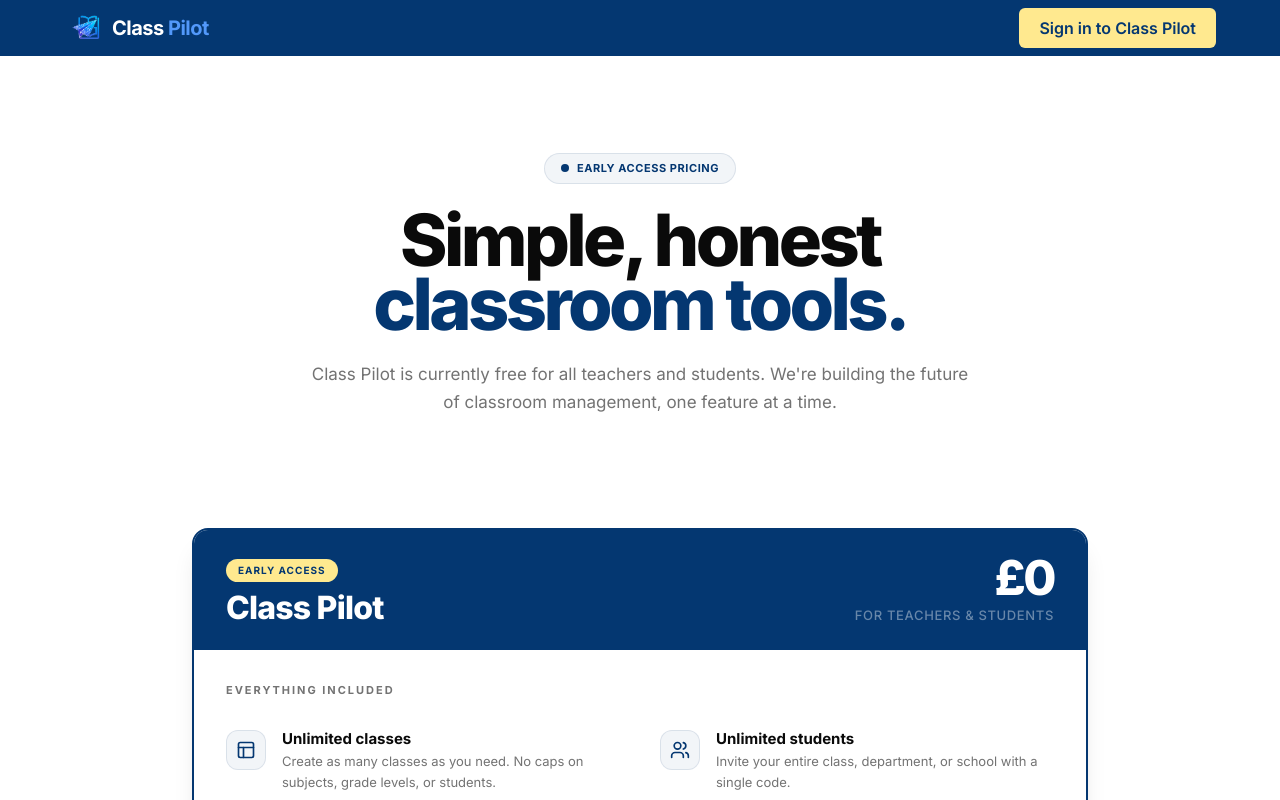
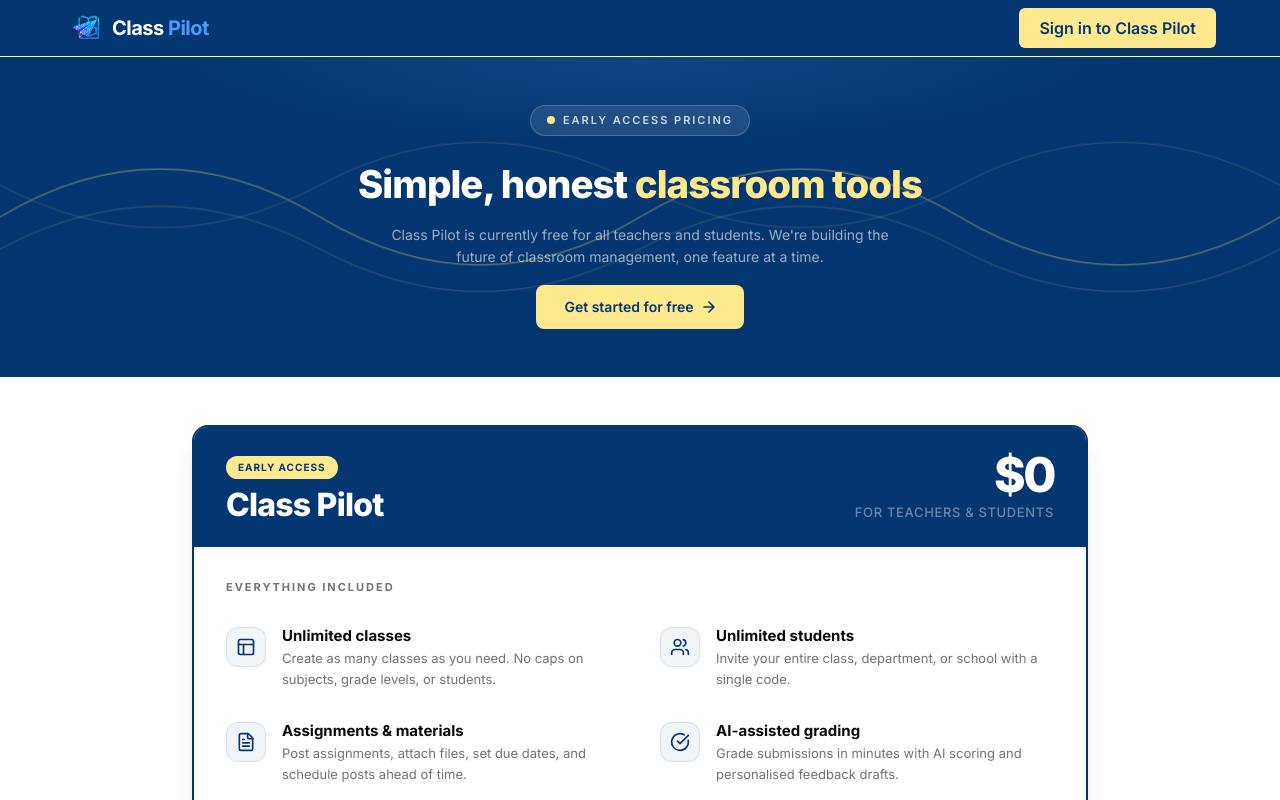
Before and after one commit to ahmed-hashamm/class-pilot, a Next.js app: page /pricing in a window 1280 px wide. Shown: the top 800 px of the page. Built offline with nearby package versions, Linux system fonts and the light colour scheme; no server answers.

Commit message:
small data refactoring

```diff
--- a/src/app/(marketing)/pricing/page.tsx
+++ b/src/app/(marketing)/pricing/page.tsx
@@ -1,6 +1,6 @@
 "use client";
 
-import { cn } from "@/lib/utils";
+import MarketingPagesLayout from "@/components/layout/MarketingPagesHero";
 import {
   PricingCard,
   FaqSection,
@@ -18,35 +18,23 @@
 
   return (
     <div className="min-h-screen bg-background">
-      {/* Hero Section */}
-      <section className="px-6 pt-24 pb-16 text-center">
-        <div className="max-w-4xl mx-auto space-y-6">
-          <div className="cp-reveal inline-flex items-center gap-2 bg-navy/5 border border-navy/10 px-4 py-1.5 rounded-full">
-            <span className="size-2 rounded-full bg-navy animate-pulse" />
-            <span className="text-[11px] font-bold text-navy tracking-wider uppercase">
-              Early Access Pricing
-            </span>
-          </div>
-
-          <h1 className="cp-reveal font-black text-[clamp(42px,6vw,72px)] leading-[0.9] tracking-tighter text-foreground">
-            Simple, honest <br />
-            <span className="text-navy">classroom tools.</span>
-          </h1>
-
-          <p className="cp-reveal text-[17px] text-muted-foreground max-w-2xl mx-auto leading-relaxed"
-            style={{ transitionDelay: "0.1s" }}>
-            Class Pilot is currently free for all teachers and students.
-            We're building the future of classroom management, one feature at a time.
-          </p>
-        </div>
-      </section>
+      {/* Hero Header (navy) */}
+      <MarketingPagesLayout
+        pageIntro="Early Access Pricing"
+        href="/auth/register"
+        buttonText="Get started for free"
+        headingStart="Simple, honest"
+        headingHighlight="classroom tools"
+        text="Class Pilot is currently free for all teachers and students.
+            We're building the future of classroom management, one feature at a time."
+      />
 
       {/* Pricing Card Section */}
       <section className="px-6 py-12">
         <div className="max-w-4xl mx-auto">
           <PricingCard
             planName="Class Pilot"
-            price="£0"
+            price="$0"
             priceSub="For teachers & students"
             features={FREE_FEATURES}
             ctaText="Get started for free"
--- a/src/app/(marketing)/terms/page.tsx
+++ b/src/app/(marketing)/terms/page.tsx
@@ -4,30 +4,49 @@
 import { TERMS_SECTIONS, PRIVACY_SECTIONS } from "@/lib/data/marketing/terms";
 import React from "react";
 
+interface MarketingDataSection {
+  title: string;
+  intro?: string;
+  paragraphs?: string[];
+  list?: string[];
+  paragraphsAfter?: string[];
+  footer?: string;
+}
+
+/**
+ * Helper to render text with **bold** markers
+ */
+function formatText(text: string) {
+  if (!text.includes("**")) return text;
+  return text.split("**").map((part, i) => (
+    i % 2 === 1 ? <Strong key={i}>{part}</Strong> : part
+  ));
+}
+
 /**
  * Helper to render sections from data
  */
-function renderDataSections(data: any[]): Section[] {
+function renderDataSections(data: MarketingDataSection[]): Section[] {
   return data.map((section) => ({
     title: section.title,
     content: (
       <React.Fragment>
         {section.intro && <P>{section.intro}</P>}
-        {section.paragraphs && section.paragraphs.map((p: string, idx: number) => (
-          <P key={idx}>{p.includes('**') ? p.split('**').map((part, i) => i % 2 === 1 ? <Strong key={i}>{part}</Strong> : part) : p}</P>
+        {section.paragraphs && section.paragraphs.map((p, idx) => (
+          <P key={idx}>{formatText(p)}</P>
         ))}
         {section.list && (
           <UL>
-            {section.list.map((item: string, idx: number) => (
-              <LI key={idx}>{item.includes('**') ? item.split('**').map((part, i) => i % 2 === 1 ? <Strong key={i}>{part}</Strong> : part) : item}</LI>
+            {section.list.map((item, idx) => (
+              <LI key={idx}>{formatText(item)}</LI>
             ))}
           </UL>
         )}
-        {section.paragraphsAfter && section.paragraphsAfter.map((p: string, idx: number) => (
-          <P key={idx}>{p.includes('**') ? p.split('**').map((part, i) => i % 2 === 1 ? <Strong key={i}>{part}</Strong> : part) : p}</P>
+        {section.paragraphsAfter && section.paragraphsAfter.map((p, idx) => (
+          <P key={idx}>{formatText(p)}</P>
         ))}
         {section.footer && (
-          <P>{section.footer.includes('**') ? section.footer.split('**').map((part, i) => i % 2 === 1 ? <Strong key={i}>{part}</Strong> : part) : section.footer}</P>
+          <P>{formatText(section.footer)}</P>
         )}
       </React.Fragment>
     ),
--- a/src/components/features/classes/Modals/JoinClassModal.tsx
+++ b/src/components/features/classes/Modals/JoinClassModal.tsx
@@ -106,6 +106,7 @@
               placeholder="e.g. ABC123"
               {...register('classCode')}
               className="text-lg tracking-widest font-mono text-navy uppercase"
+              autoFocus
             />
             {errors.classCode && (
               <p className="text-sm font-medium text-red-600">{errors.classCode.message}</p>
--- a/src/components/features/dashboard/CalenderView.tsx
+++ b/src/components/features/dashboard/CalenderView.tsx
@@ -116,15 +116,13 @@
           return (
             <div
               key={day}
-              className={`bg-white min-h-[130px] p-2 flex flex-col gap-2 ${
-                isToday ? "bg-blue-50/20" : ""
-              }`}
+              className={`bg-white min-h-[130px] p-2 flex flex-col gap-2 ${isToday ? "bg-blue-50/20" : ""
+                }`}
             >
               <div className="flex items-center justify-end w-full">
                 <span
-                  className={`inline-flex items-center justify-center w-7 h-7 rounded-sm text-sm font-semibold ${
-                    isToday ? "bg-navy text-yellow rounded-md" : "text-slate-700"
-                  }`}
+                  className={`inline-flex items-center justify-center w-7 h-7 rounded-sm text-sm font-semibold ${isToday ? "bg-navy text-yellow rounded-md" : "text-slate-700"
+                    }`}
                 >
                   {day}
                 </span>
@@ -140,16 +138,15 @@
                       key={a.id}
                       href={href}
                       title={a.title}
-                      className={`px-2 py-1.5 rounded-md text-[11px] font-medium truncate border flex items-center gap-1.5 transition-shadow hover:shadow-sm ${
-                        a.isDone
+                      className={`px-2 py-1.5 rounded-md text-[11px] font-medium truncate border flex items-center gap-1.5 transition-shadow hover:shadow-sm ${a.isDone
                           ? "bg-green-50 border-green-200 text-green-700 hover:border-green-300"
                           : "bg-white border-slate-200 text-slate-800 hover:border-slate-300"
-                      }`}
+                        }`}
                     >
                       {a.isDone ? (
                         <CheckCircle2 size={13} className="text-green-600 flex-shrink-0" />
                       ) : (
-                        <Circle size={13} className="text-yellow flex-shrink-0" />
+                        <Circle size={13} className="text-orange-600 flex-shrink-0" />
                       )}
                       <span className="truncate">{a.title}</span>
                     </Link>
--- a/src/components/illustrations/BlogsPageClock.tsx
+++ b/src/components/illustrations/BlogsPageClock.tsx
@@ -13,10 +13,15 @@
                 {[0, 30, 60, 90, 120, 150, 180, 210, 240, 270, 300, 330].map((deg, i) => {
                     const rad = ((deg - 90) * Math.PI) / 180;
                     const r1 = i % 3 === 0 ? 36 : 38;
+                    const x1 = (100 + r1 * Math.cos(rad)).toFixed(2);
+                    const y1 = (100 + r1 * Math.sin(rad)).toFixed(2);
+                    const x2 = (100 + 42 * Math.cos(rad)).toFixed(2);
+                    const y2 = (100 + 42 * Math.sin(rad)).toFixed(2);
+
                     return (
                         <line key={i}
-                            x1={100 + r1 * Math.cos(rad)} y1={100 + r1 * Math.sin(rad)}
-                            x2={100 + 42 * Math.cos(rad)} y2={100 + 42 * Math.sin(rad)}
+                            x1={x1} y1={y1}
+                            x2={x2} y2={y2}
                             stroke={i % 3 === 0 ? "#043873" : "#E5E5E5"} strokeWidth={i % 3 === 0 ? 1.5 : 1}
                             strokeLinecap="round" />
                     );
```
